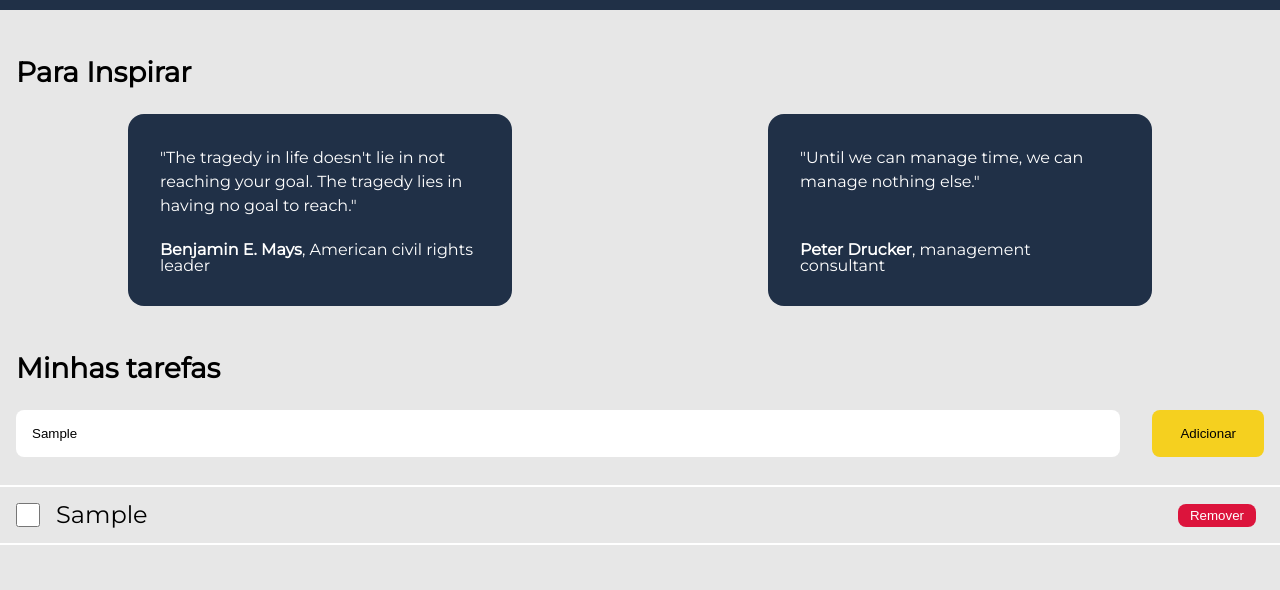
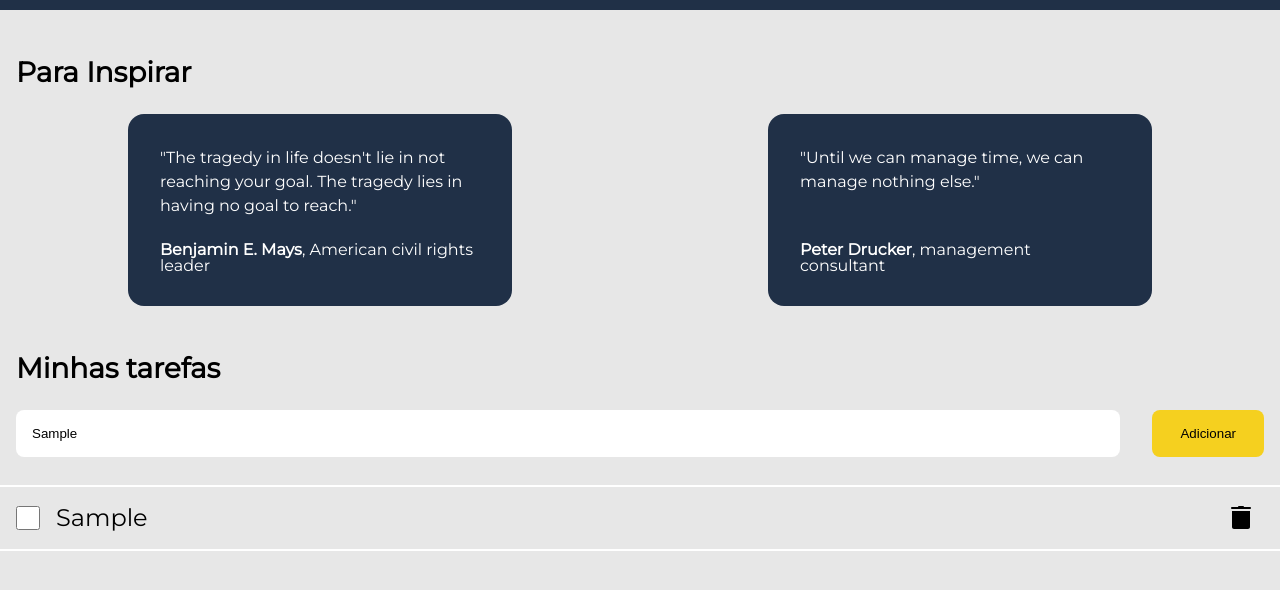
Before and after one commit to Luketube/lista_tarefas, a plain HTML site: page index.html in a window 1280 px wide. Both pictures are taken after typing "Sample" into the empty fields and a click on the button "Adicionar". Shown: the part 124-714 px from the top of the page. Drawn offline with Linux system fonts and the light colour scheme.

Commit message:
Alterado botão de remover por icone

```diff
--- a/css/adicionaTarefa.css
+++ b/css/adicionaTarefa.css
@@ -26,4 +26,6 @@
 .adiciona_tarefa_button:hover{
     box-shadow: 5px 10px 18px var(--preto);
     transition: .5s;
+
+    cursor: pointer;
 }
--- a/css/listaTarefas.css
+++ b/css/listaTarefas.css
@@ -28,11 +28,10 @@
     font-size: 1.5rem;
 }
 
-.lista_tarefas_remover{
-    background-color: var(--vermelho);
-    border: none;
-    border-radius: 8px;
-    color: var(--branco);
+.icon_remover{
     margin-right: 1.5rem;
-    padding: .25rem .75rem;
 }
+
+.icon_remover:hover{
+    cursor: pointer;
+}
--- a/index.html
+++ b/index.html
@@ -53,6 +53,9 @@
         </div>
 
         <section class="lista_tarefas">
+            <ul class="lista_tarefas_elementos">
+
+            </ul>
         </section>
     </main>
 
--- a/js/main.js
+++ b/js/main.js
@@ -11,7 +11,7 @@ function conteudoTarefa (nomeTarefa){
             <input class="tarefa_conteudo_checkbox" type="checkbox" id="tarefaFeita" name="tarefaFeita">
             <label class="tarefa_conteudo_nome" for="tarefaFeita">${nomeTarefa}</label>
         </div>
-        <button class="lista_tarefas_remover">Remover</button>
+        <img class="icon_remover" src="./img/trash.svg" alt="Icone de lixeira">
     </div>
     <hr class="linha">`
 
@@ -24,8 +24,6 @@ function adicionaTarefa(){
     conteudoTarefa(inputTarefa.value);
 }
 
-function pegaRemover(){
-    document.querySelector('.lista_tarefas_remover');
-}
+
 
 botaoAdicionar.addEventListener('click', adicionaTarefa);
```
Also changed, not shown: img/trash.svg (added).
